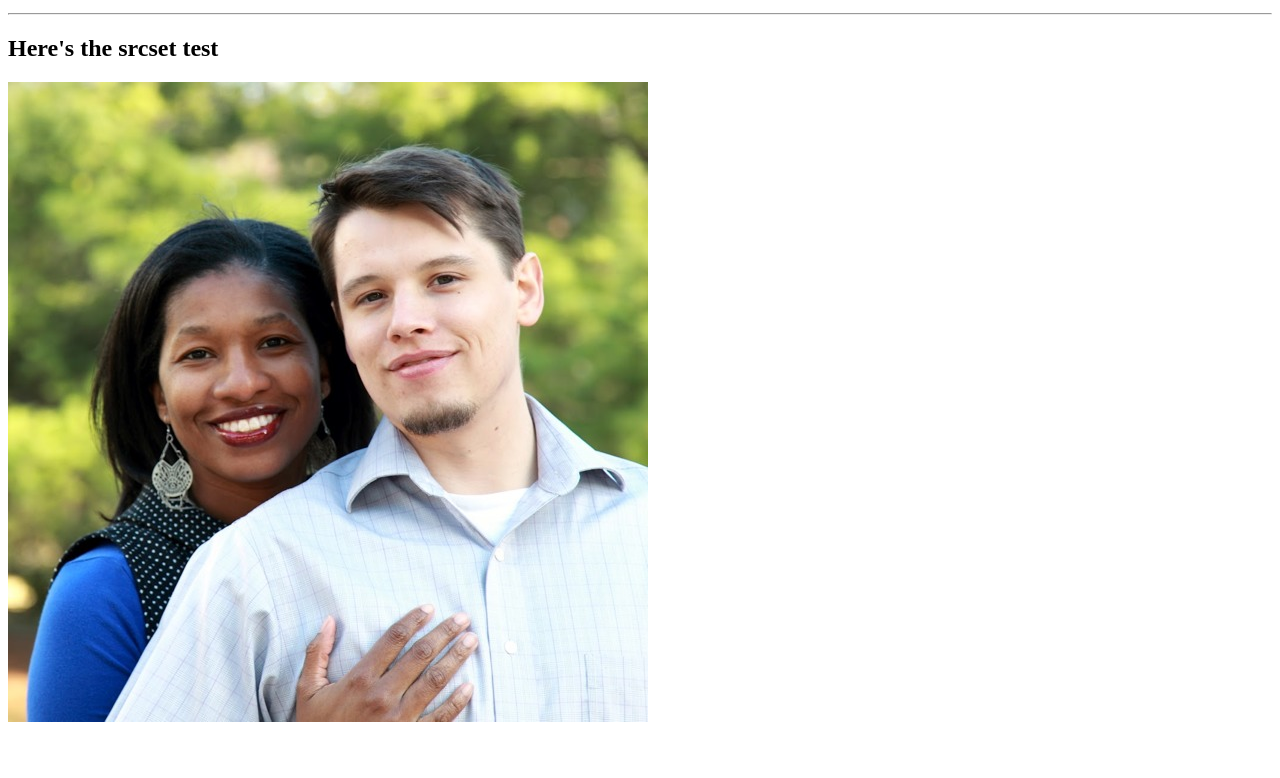
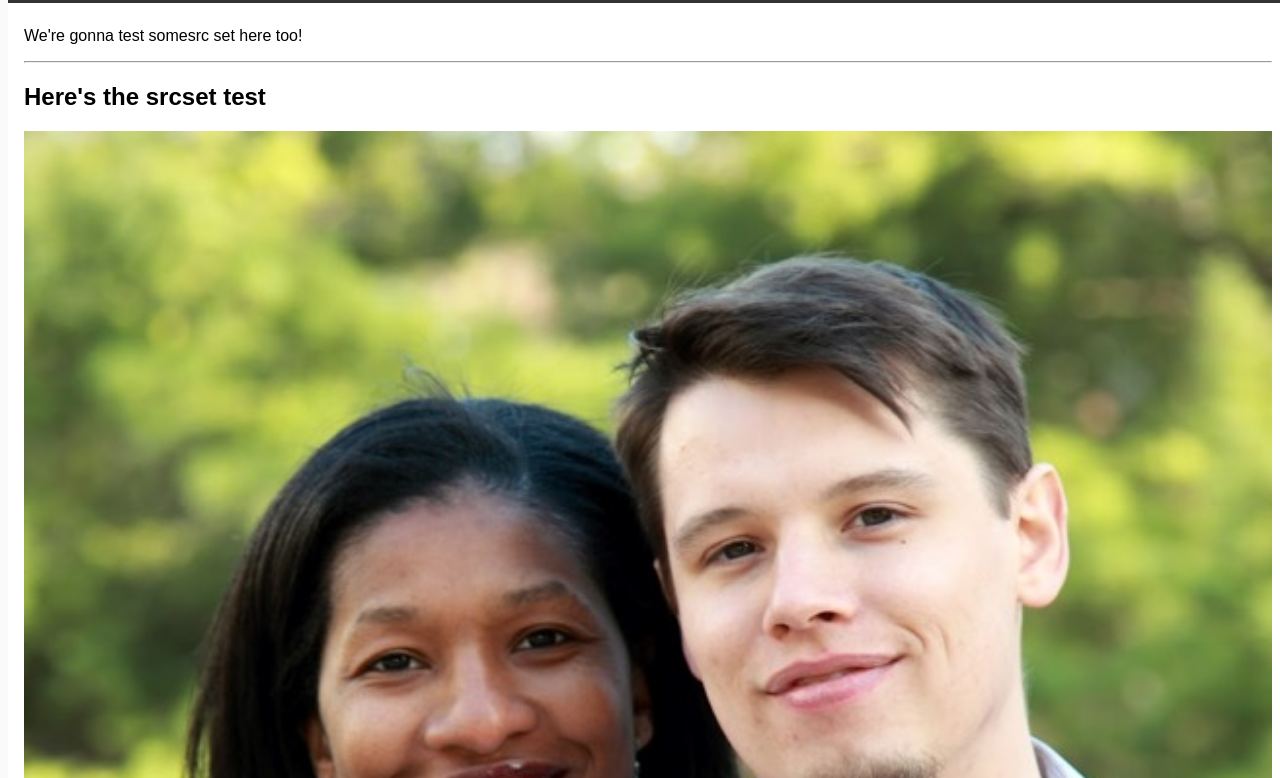
Before and after one commit to YoungElPaso/youngelpaso.github.io, a plain HTML site: page index.html in a window 1280 px wide. Shown: the part 101-879 px from the top of the page. Before the commit the page ends 835 px from the top, so only its background shows below. Drawn offline with Linux system fonts and the light colour scheme.

Commit message:
missed a typo

```diff
--- a/index.html
+++ b/index.html
@@ -4,7 +4,7 @@
 		<meta charset="utf-8">
 		<meta name="viewport" content="width=device-width, initial-scale=1">
 		<title>Youngelpaso@github.io</title>
-		<style type="text/css" href="layout.css"></style>
+		<link rel="stylesheet" type="text/css" href="layout.css">
 	</head>
 	<body>
 		<div class="column" id="header">
```
